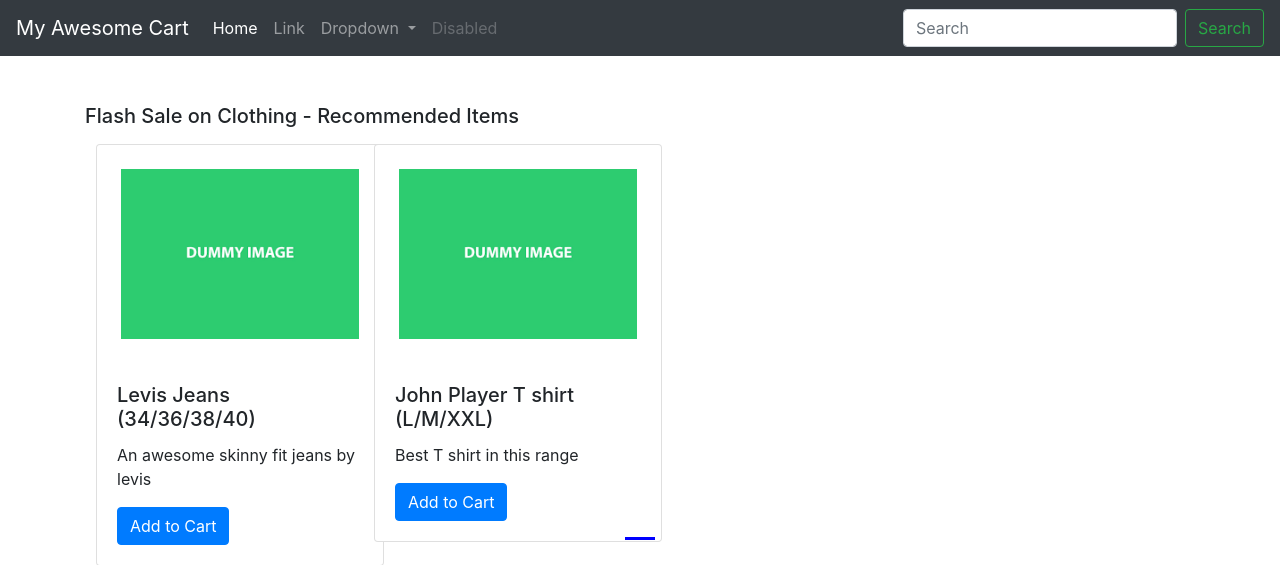
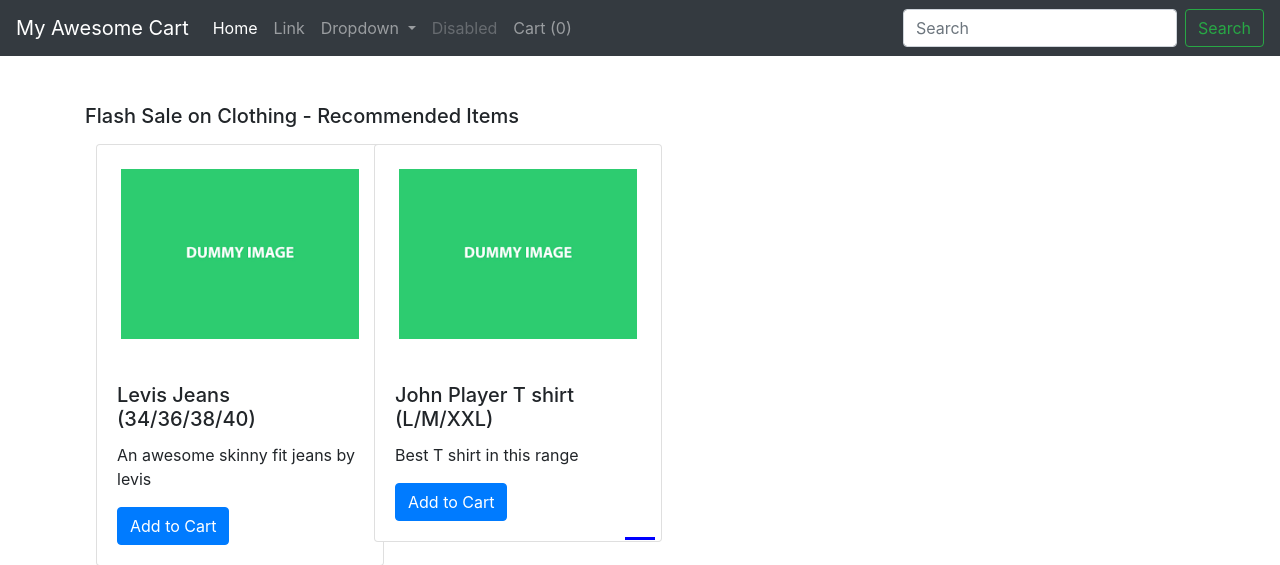
Before and after one commit to aaryan-gupta/Django, a Django app: page /shop/ in a window 1280 px wide. Shown: the top 565 px of the page. Run offline with Django 3.2, Linux system fonts and the light colour scheme; data comes from the database, SQL or seed files in the repository.

Commit message:
39 improving slider logic & adding cart items count

```diff
--- a/MyAwesomeCart/mac/shop/templates/shop/basic.html
+++ b/MyAwesomeCart/mac/shop/templates/shop/basic.html
@@ -42,6 +42,9 @@
 					<li class="nav-item">
 						<a class="nav-link disabled" href="#" tabindex="-1" aria-disabled="true">Disabled</a>
 					</li>
+					<li class="nav-item">
+						<a class="nav-link" href="#">Cart (<span id="cart">0</span>)</a>
+					</li>
 				</ul>
 				<form class="form-inline my-2 my-lg-0">
 					<input class="form-control mr-sm-2" type="search" placeholder="Search" aria-label="Search">
--- a/MyAwesomeCart/mac/shop/templates/shop/index.html
+++ b/MyAwesomeCart/mac/shop/templates/shop/index.html
@@ -13,7 +13,7 @@
 	.col-md-3 img {
 		/* width: 100%;
 		height: auto; */
-		width: 100%;
+		max-width: 100%;
 		max-height: 100%;
 	}
 
@@ -75,24 +75,25 @@
 
 		<div class="container carousel-inner no-padding">
 			<div class="carousel-item active">
-				<div class="col-3 col-sm-3 col-md-3">
+				<!-- <div class="col-3 col-sm-3 col-md-3">
 					<div class="card" style="width: 18rem;">
 						<img src="/media/{{product.0.image}}" class="card-img-top p-4" alt="...">
 						<div class="card-body">
 							<h5 class="card-title">{{product.0.product_name}}</h5>
 							<p class="card-text">{{product.0.desc}}</p>
-							<!-- <a href="#" class="btn btn-primary">Add to Cart</a> -->
 							<button id="pr{{product.0.id}}" class="btn btn-primary cart">Add to Cart</button>
 						</div>
 					</div>
-				</div>
+				</div> -->
 
-				{% for i in product|slice:"1:" %}
+				{% for i in product %}
 
 				<div class="col-3 col-sm-3 col-md-3">
 					<div class="card" style="width: 18rem;">
 						<img src="/media/{{i.image}}" class="card-img-top p-4" alt="...">
 						<div class="card-body">
+							<!-- <h5 class="card-title">{{i.product_name}}</h5> -->
+							<!-- <h5 class="card-title">{{forloop.counter}} {{i.product_name}}</h5> -->
 							<h5 class="card-title">{{i.product_name}}</h5>
 							<p class="card-text">{{i.desc}}</p>
 							<!-- <a href="#" class="btn btn-primary">Add to Cart</a> -->
@@ -101,7 +102,7 @@
 					</div>
 				</div>
 
-				{% if forloop.counter|divisibleby:3 and forloop.counter > 0 and not forloop.last %}
+				{% if forloop.counter|divisibleby:4 and forloop.counter > 0 and not forloop.last %}
 
 			</div>
 			<div class="carousel-item">
@@ -134,8 +135,10 @@
 
 <script>
 	if (localStorage.getItem("cart") == null) var cart = {}
-	else cart = JSON.parse(localStorage.getItem("cart"))
-
+	else {
+		cart = JSON.parse(localStorage.getItem("cart"))
+		document.getElementById("cart").innerHTML = Object.keys(cart).length
+	}
 	$(".cart").click(function () {
 		console.log("Clicked")
 		var idstr = this.id.toString()
```
